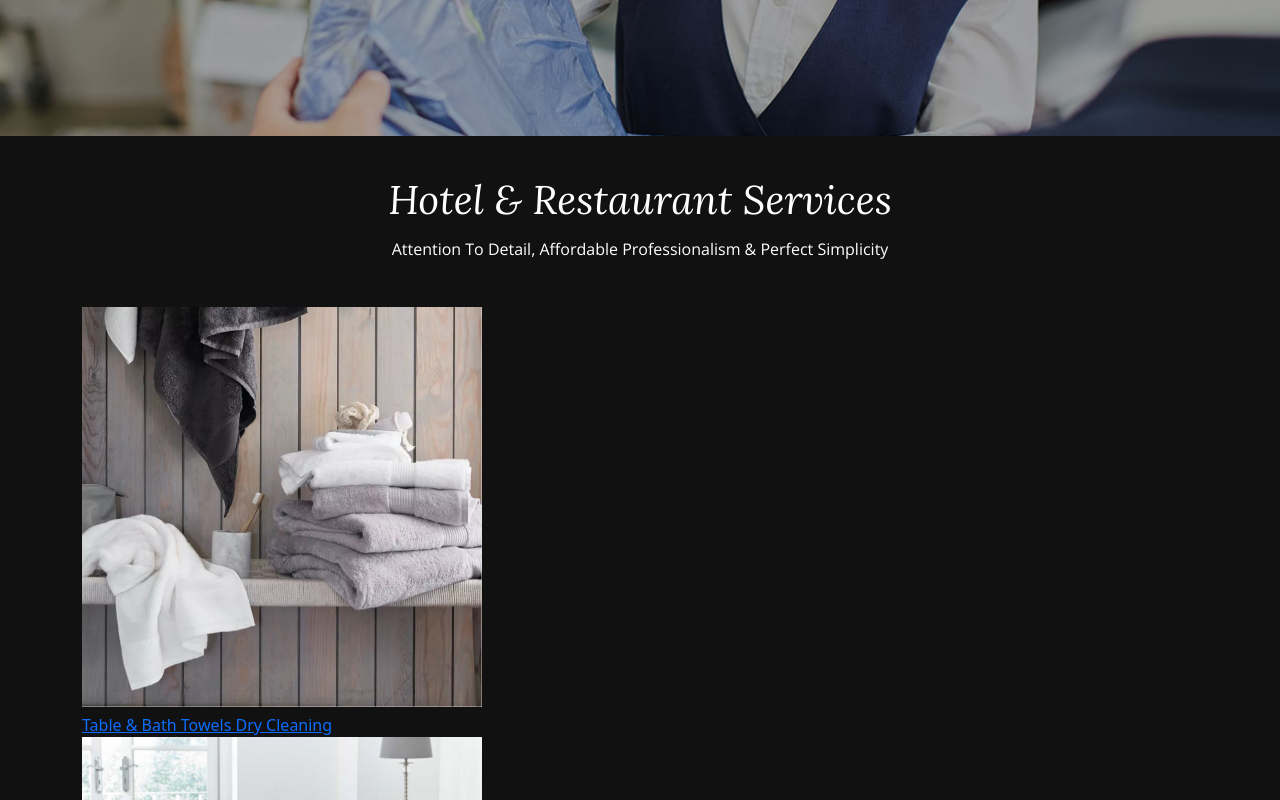
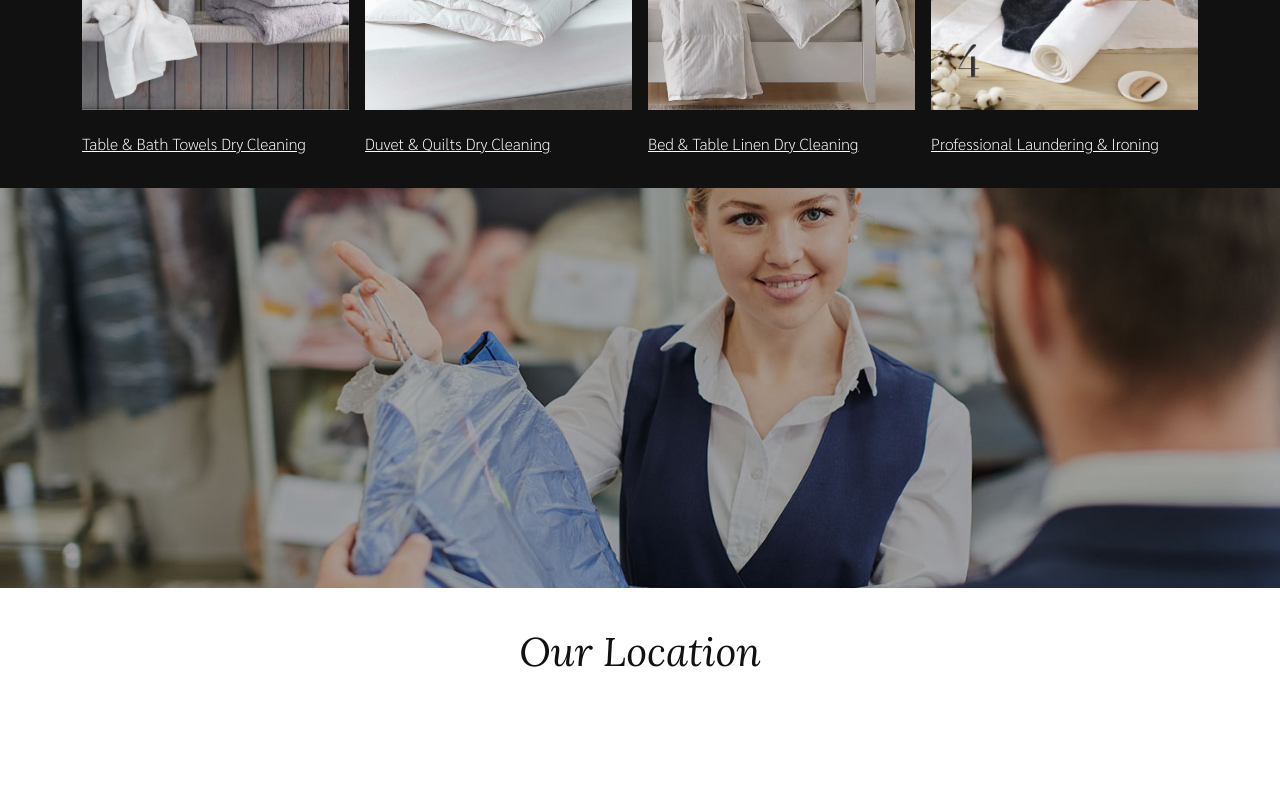
Before and after one commit to Todd-Owen-Mpeli/KandysLaunderette, a Next.js app: page / in a window 1280 px wide. Shown: the part 4400-5200 px from the top of the page. Built offline with nearby package versions, Linux system fonts and the light colour scheme.

Commit message:
Updated the content in both the hotel and general content updated also updated the styling.

```diff
--- a/pages/index.js
+++ b/pages/index.js
@@ -494,9 +494,6 @@ export default function Home() {
 				</div>
 			</div>
 
-			{/* <!--===== Background Image Divider =====--> */}
-			<div className={styles.backgroundImageDivider}></div>
-
 			{/* <!--===== HOTEL & RESTAURANT =====--> */}
 			<div className={styles.hotelAndRestaurant}>
 				<div className="container">
@@ -543,7 +540,7 @@ export default function Home() {
 
 								<div className={styles.header}>
 									<Link href="#launderette" target="blank">
-										<a>Duvet & Quilts Cleaning </a>
+										<a>Duvet & Quilts Dry Cleaning </a>
 									</Link>
 								</div>
 							</div>
@@ -562,7 +559,7 @@ export default function Home() {
 
 								<div className={styles.header}>
 									<Link href="#launderette" target="blank">
-										<a>Bed & Table Linen Dry Cleaning & Alterations</a>
+										<a>Bed & Table Linen Dry Cleaning</a>
 									</Link>
 								</div>
 							</div>
@@ -590,6 +587,9 @@ export default function Home() {
 				</div>
 			</div>
 
+			{/* <!--===== Background Image Divider =====--> */}
+			<div className={styles.backgroundImageDivider}></div>
+
 			{/* <!--===== OUT STORE LOCATION =====--> */}
 			<div className={styles.storeLocation}>
 				<div className="container">
--- a/styles/Home.module.scss
+++ b/styles/Home.module.scss
@@ -276,15 +276,6 @@
 	}
 }
 
-// <!--===== Background Image Divider =====-->
-.backgroundImageDivider {
-	height: 30rem;
-	background: url("/img/david-barnes-dry-cleaners-laundry-ipswich-road-cardiff.jpg");
-	background-size: cover;
-	background-position: center;
-	background-repeat: no-repeat;
-}
-
 /* ===== HOTEL & RESTAURANT =====*/
 .hotelAndRestaurant {
 	background-color: $backgroundColor_black;
@@ -292,7 +283,7 @@
 	.content {
 		.title {
 			text-align: center;
-			padding: 2.5rem 0;
+			padding: 2rem 0;
 
 			h2 {
 				color: $baseColor_white;
@@ -307,6 +298,50 @@
 				font-family: $fontStyle_header;
 			}
 		}
+
+		.gridDisplay {
+			display: grid;
+			padding: 2rem 0;
+			grid-template-columns: repeat(4, 1fr);
+			grid-column-gap: 1rem;
+
+			.content {
+				.header {
+					margin-top: 1rem;
+					a {
+						color: $baseColor_white;
+						font-size: $fontSize_normal;
+						font-family: $fontStyle_body;
+					}
+				}
+			}
+		}
+	}
+}
+
+// <!--===== Background Image Divider =====-->
+.backgroundImageDivider {
+	height: 25rem;
+	background: url("/img/david-barnes-dry-cleaners-laundry-ipswich-road-cardiff.jpg");
+	background-size: cover;
+	background-position: center;
+	background-repeat: no-repeat;
+}
+
+/* ===== OUT STORE LOCATION =====*/
+.storeLocation {
+	.title {
+		text-align: center;
+		padding: 2.5rem 0;
+
+		h2 {
+			color: $baseColor_black;
+			font-size: $fontSize_large-1;
+			font-family: $fontStyle_option1;
+		}
+	}
+
+	.storeMap {
 	}
 }
 
```
